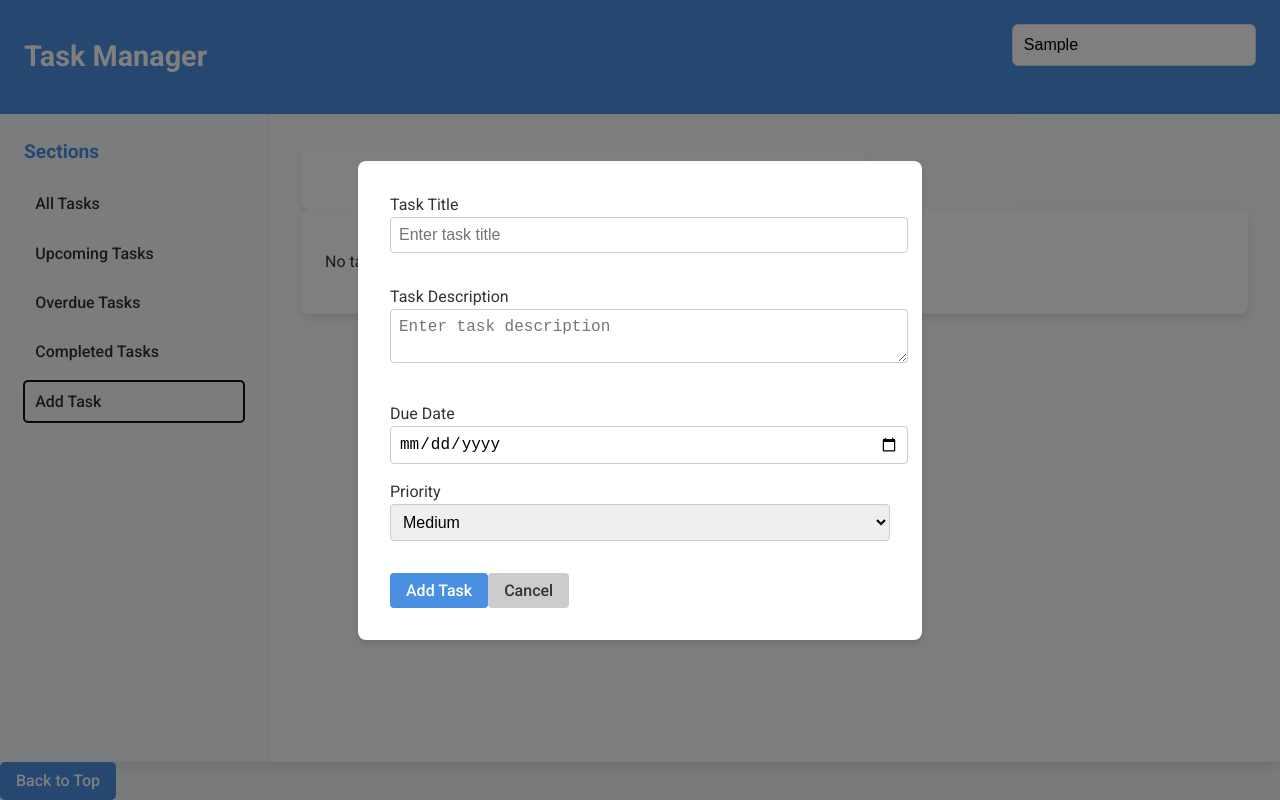
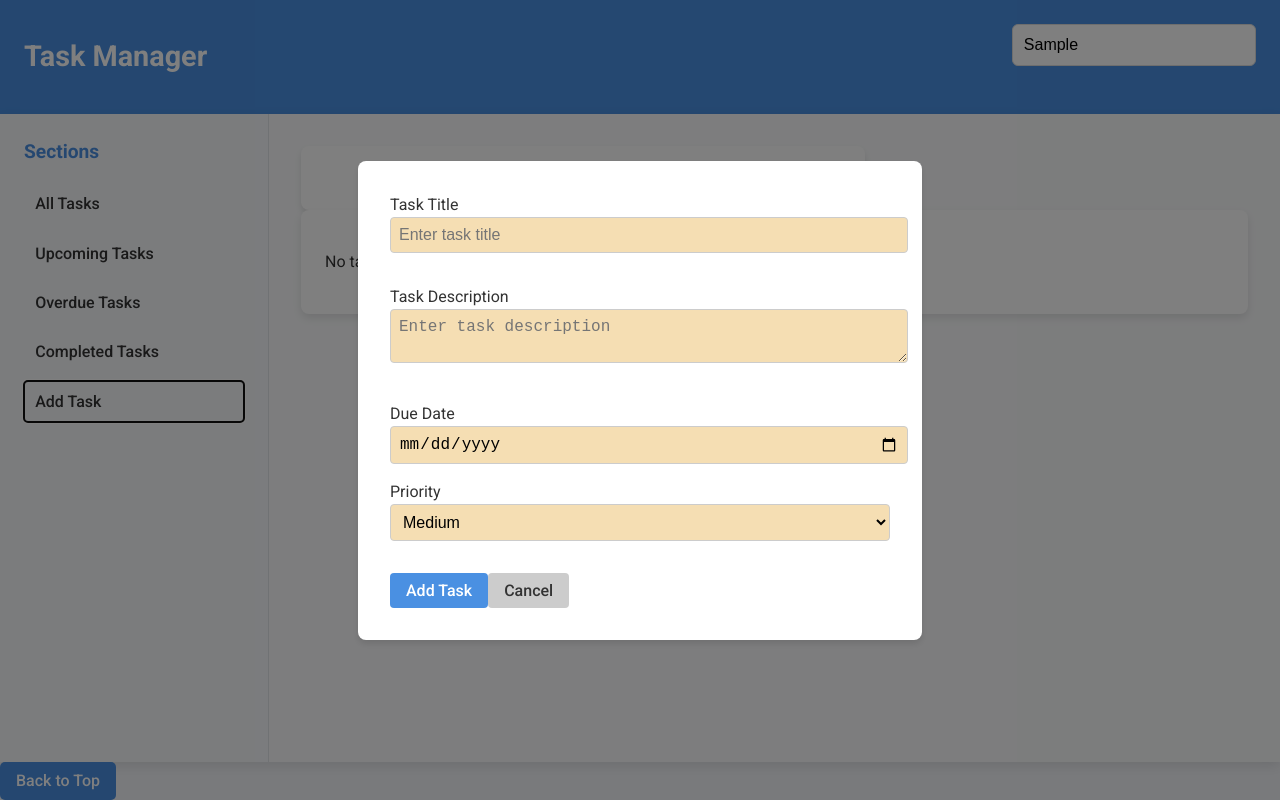
Before and after one commit to rahulbauddh/Task-Manager, a React (Vite) app: page / in a window 1280 px wide. Both pictures are taken after typing "Sample" into the empty fields and a click on the button "Add Task". Built offline with nearby package versions, Linux system fonts and the light colour scheme.

Commit message:
Updated styling for Task Form

```diff
--- a/src/components/TaskForm.css
+++ b/src/components/TaskForm.css
@@ -37,6 +37,8 @@
     border: 1px solid #ccc;
     border-radius: 4px;
     font-size: 1rem;
+    background-color: wheat;
+    color: black;
   }
 
   .task-form-popup button {
```
Also changed, not shown: src/components/styles.css (line endings or trailing spaces).
